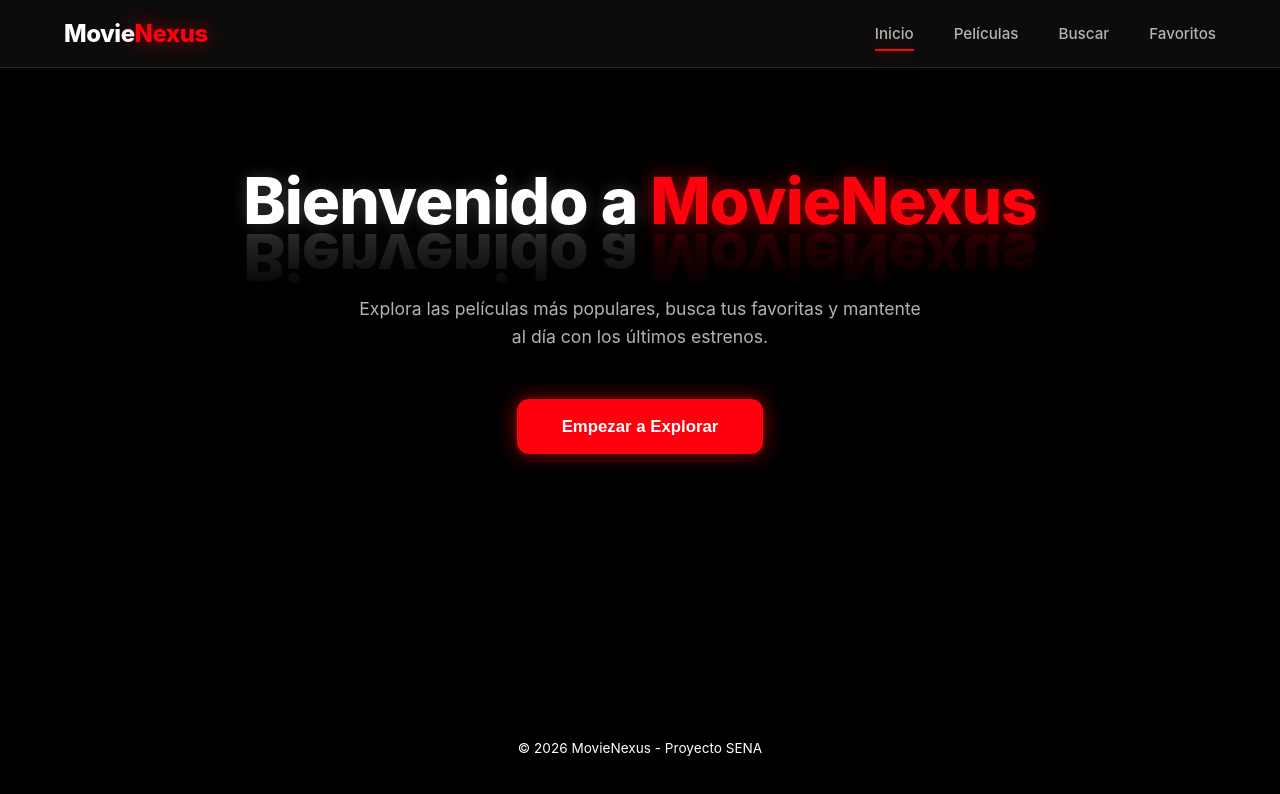
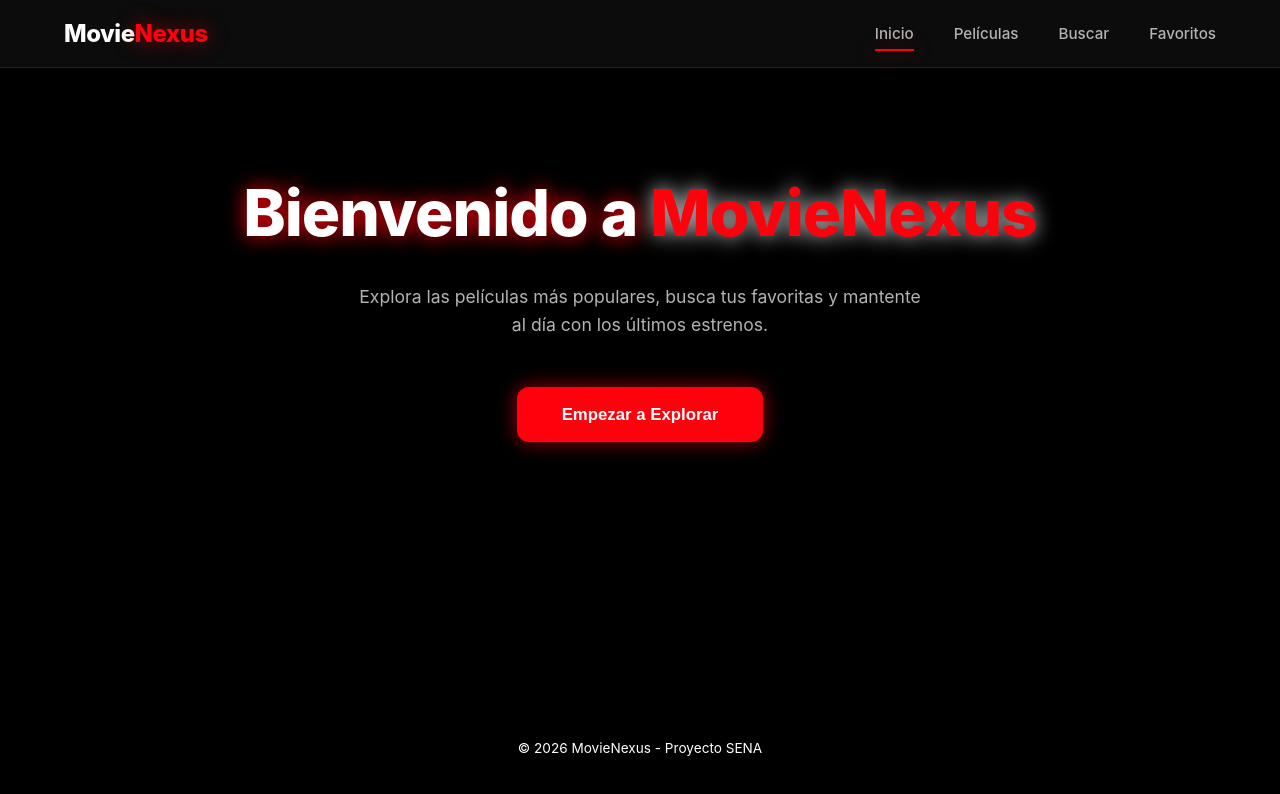
Before and after one commit to Andrescg18/MovieNexus, an Angular app: page / in a window 1280 px wide. Shown: the top 794 px of the page. Built offline with nearby package versions, Linux system fonts and the light colour scheme; no server answers.

Commit message:
Eliminar efecto espejo e invertir sombras de colores en el título

```diff
--- a/src/app/features/home/home.css
+++ b/src/app/features/home/home.css
@@ -26,19 +26,18 @@
 h1 {
   font-size: 4rem;
   font-weight: 800;
-  margin-bottom: 3.5rem; /* Increased margin for the reflection space */
+  margin-bottom: 2rem;
   letter-spacing: -1px;
-  -webkit-box-reflect: below -20px linear-gradient(transparent, rgba(0,0,0,0.2));
 }
 
 .text-white {
   color: var(--text-main);
-  text-shadow: 0 0 15px rgba(255, 255, 255, 0.2);
+  text-shadow: 0 0 20px var(--primary);
 }
 
 .text-coral {
   color: var(--primary);
-  text-shadow: var(--shadow-glow);
+  text-shadow: 0 0 20px rgba(255, 255, 255, 0.8);
 }
 
 .subtitle {
```
